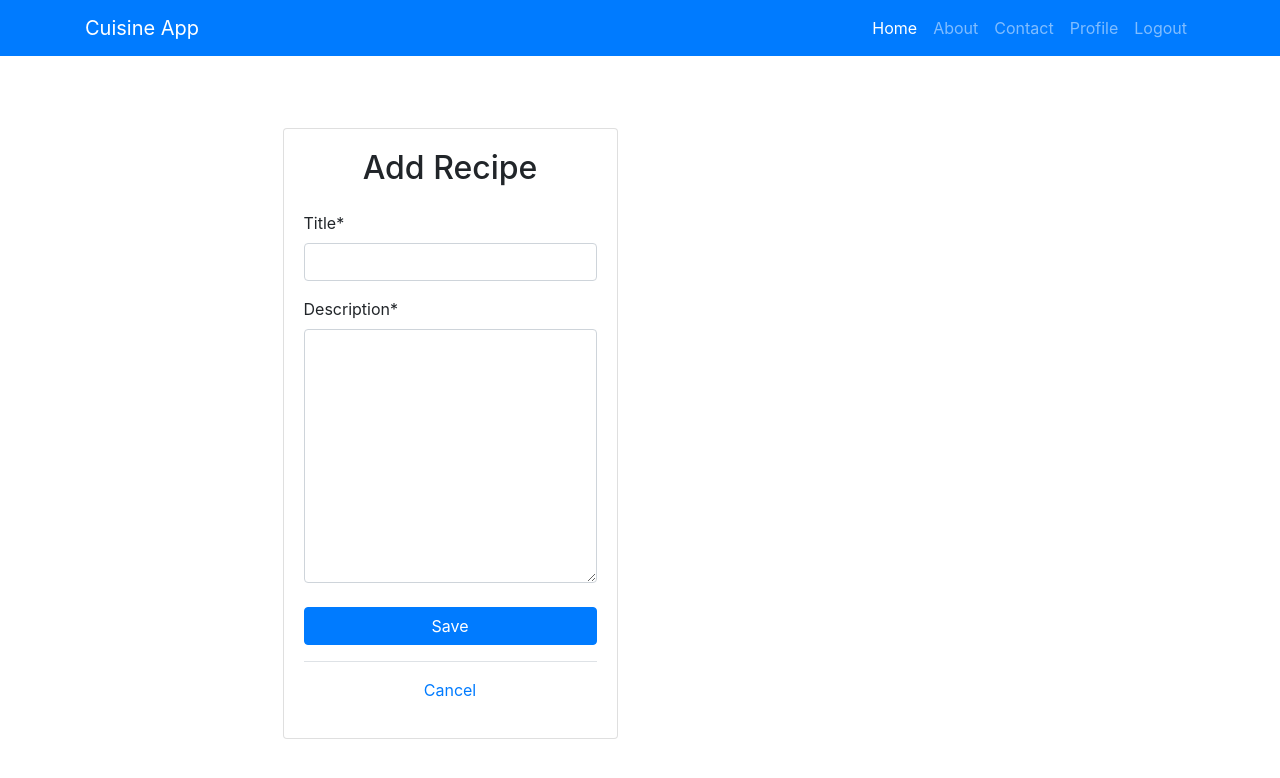
After one commit to maish79/food, a Django app: page /cuisine/create in a window 1280 px wide. The commit adds this page. Shown: the top 778 px of the page. Run offline with Django 3.2, Linux system fonts and the light colour scheme; the visitor is signed in with stand-in values (Sample User, id 1); some libraries are stand-ins or nearby versions.

Commit message:
created cuisine list,detail and create views and wired up their urls

```diff
--- a/cuisine/models.py
+++ b/cuisine/models.py
@@ -1,5 +1,6 @@
 from django.db import models
 from django.contrib.auth.models import User
+from django.urls import reverse
 
 class Cuisine(models.Model):
     title = models.CharField(max_length=200)
@@ -8,5 +9,8 @@ class Cuisine(models.Model):
     ingredients = models.TextField()
     created_date = models.DateTimeField(auto_now_add=True)
 
+    def get_absolute_url(self):
+        return reverse("cuisine-detail", kwargs={"pk": self.pk})
+
     def __str__(self):
         return self.title
--- /dev/null
+++ b/cuisine/templates/cuisine/cuisine_form.html
@@ -0,0 +1,27 @@
+{% extends 'cuisine/base.html' %}
+{% load crispy_forms_tags %}
+
+
+{% block main-content %}
+<div class="container mt-5">
+  <div class="row justify-content-center">
+    <div class="col-md-6">
+      <div class="card">
+        <div class="card-body">
+          <h2 class="card-title text-center mb-4">Add Recipe</h2>
+          <form method="post" class="form">
+            {% csrf_token %}
+            {{ form|crispy }}
+            <div class="form-group mt-4">
+              <button type="submit" value="save" class="btn btn-primary btn-block">Save</button>
+            </div>
+          </form>
+          <div class="border-top pt-3 text-center">
+            <p><a href="{% url 'home' %}">Cancel</a></p>
+          </div>
+        </div>
+      </div>
+    </div>
+  </div>
+</div>
+{% endblock %}
--- a/cuisine/templates/cuisine/home.html
+++ b/cuisine/templates/cuisine/home.html
@@ -12,7 +12,7 @@
           <p class="card-text">{{ cuisine.description }}</p>
           <h6 class="card-subtitle mb-2 text-body-secondary">{{ cuisine.ingredients }}</h6>
           <h6 class="card-subtitle mb-2 text-body-secondary">{{ cuisine.created_date }}</h6>
-          <a href="#" class="card-link"> view Cuisine </a>
+          <a href="{% url 'cuisine-detail' cuisine.pk %}" class="card-link"> view Cuisine </a>
 
         </div>
       </div>
--- a/cuisine/urls.py
+++ b/cuisine/urls.py
@@ -2,8 +2,11 @@ from django.urls import path
 from . import views
 
 
+
 urlpatterns = [
-    path('', views.home, name='home'),
+    path('', views.CuisineListView.as_view(), name='home'),
+    path('cuisine/<int:pk>', views.CuisineDetailView.as_view(), name='cuisine-detail'),
+    path('cuisine/create', views.CuisineCreateView.as_view(), name='cuisine-create'),
     path('about/', views.about, name='about'),
 
 ]
--- a/cuisine/views.py
+++ b/cuisine/views.py
@@ -1,36 +1,37 @@
 from django.shortcuts import render, HttpResponse
-from . import models
+from django.views.generic import ListView, DetailView, CreateView
+from django.contrib.auth.mixins import LoginRequiredMixin
+from .models import Cuisine
 
 # Create your views here.
 
-cuisines = [
-    {
-        'title': 'doner',
-        'ingredients': 'chicken, salad, curry',
-        'prep_time' : 'one hour',
-        'created_at' : 'jan 13, 2023'
-    },
-     {
-        'title': 'hamburger',
-        'ingredients': 'beef, salad, curry, tomatoes',
-        'prep_time' : 'two hours',
-        'created_at' : 'jan 13, 2023'
-    },
-     {
-        'title': 'lasagne',
-        'ingredients': 'mince meast, cheese, tomato sause',
-        'prep_time' : 'one hour',
-        'created_at' : 'jan 13, 2023'
-    },
-]
+class CuisineListView(ListView):
+    model = Cuisine
+    template_name = 'cuisine/home.html'
+    context_object_name = 'cuisines'
+
 
 def home(request):
-    cuisines = models.Cuisine.objects.all()
+    cuisines = Cuisine.objects.all()
     context = {
-        'cuisines' : cuisines
+        'cuisines': cuisines
     }
     return render(request, 'cuisine/home.html', context)
 
 
+class CuisineDetailView(DetailView):
+    model = Cuisine
+
+
+class CuisineCreateView(LoginRequiredMixin, CreateView) :
+    model = Cuisine
+    fields = ['title', 'description']
+
+    def form_valid(self, form):
+        form.instance.author = self.request.user
+        return super().form_valid(form)
+
+
+
 def about(request):
     return render(request, 'cuisine/about.html')
```
Also changed, not shown: cuisine/templates/cuisine/cuisine_detail.html (added, +20 -0 lines), user/templates/user/profile.html (line endings or trailing spaces).
